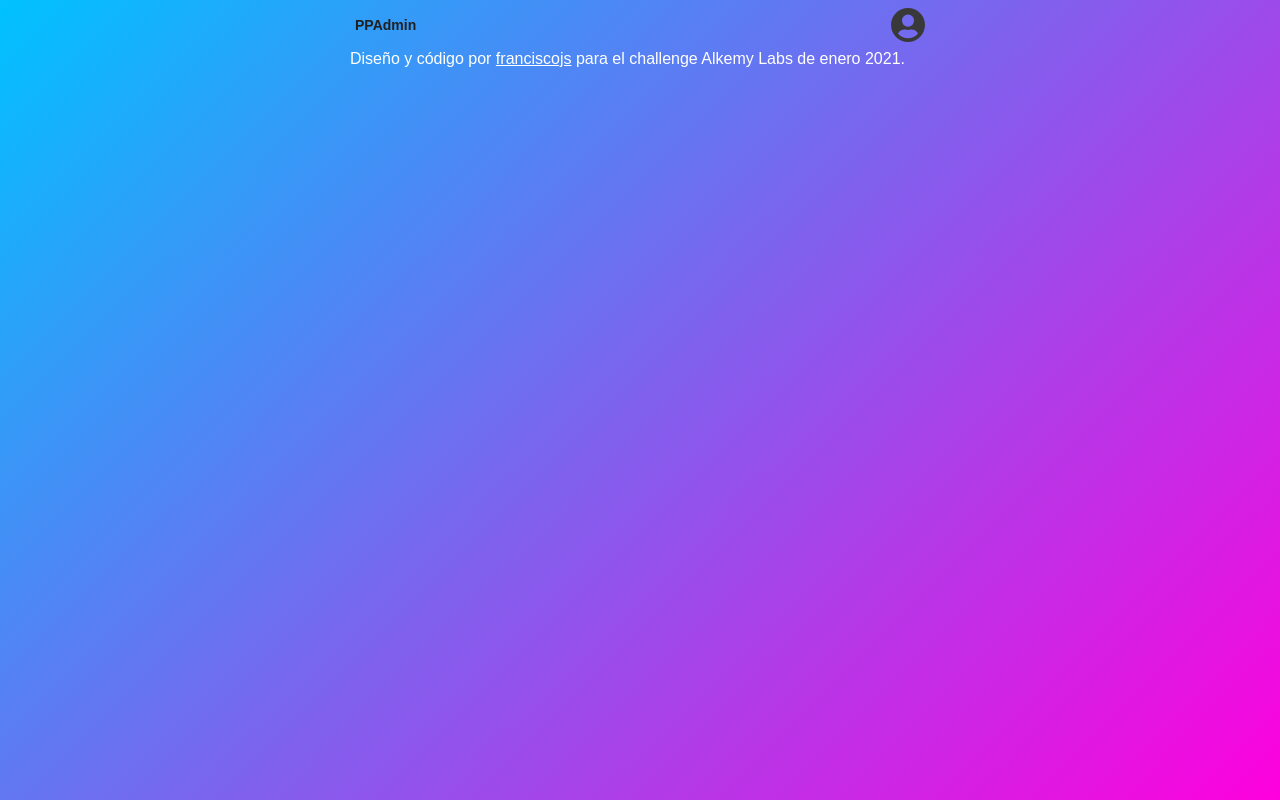
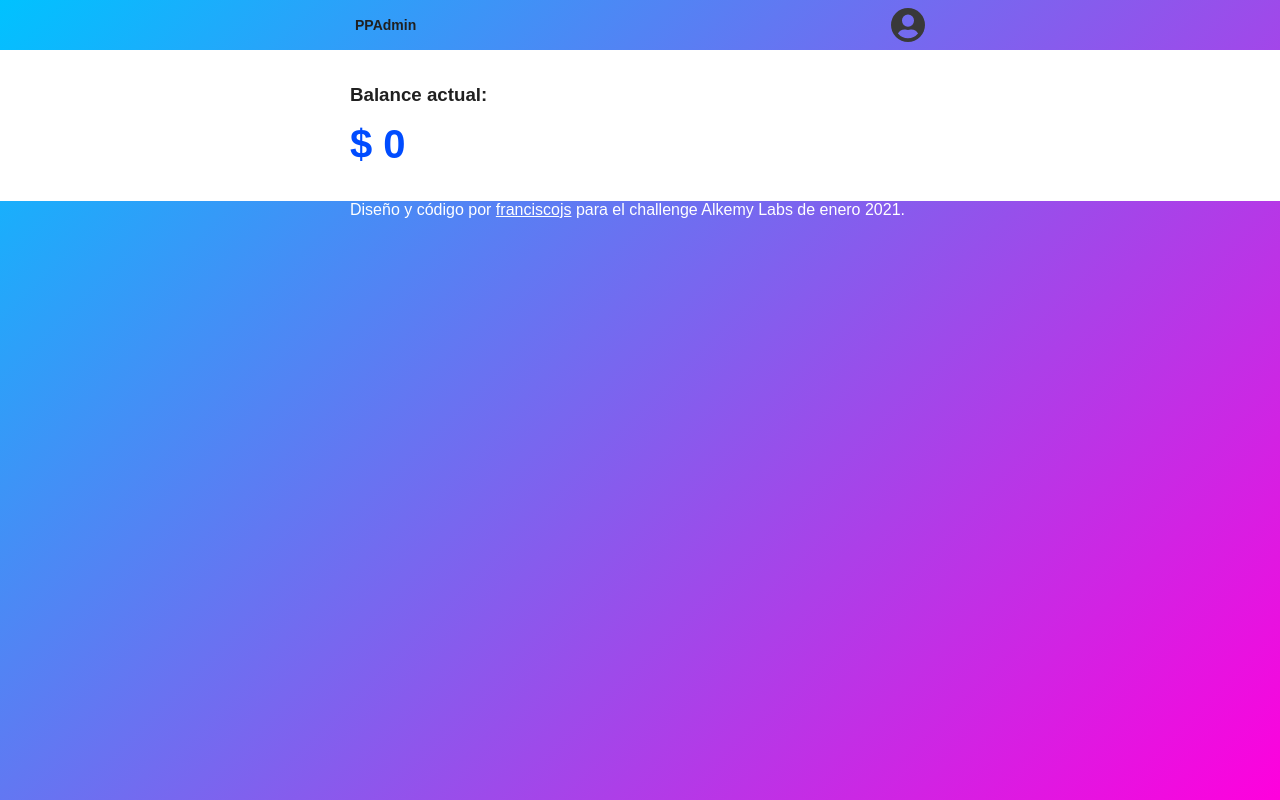
Before and after one commit to franciscojs12/alkemy-challenge, a React (Create React App) app in the folder client/: page / in a window 1280 px wide. Built offline with nearby package versions, Linux system fonts and the light colour scheme; a web font is replaced by a local one.

Commit message:
Created Main component which will show current balance.

```diff
--- a/client/src/App.js
+++ b/client/src/App.js
@@ -1,10 +1,12 @@
 import Header from './components/Header';
+import Main from './components/Main';
 import Footer from './components/Footer';
 
 const App = () => {
   return (
     <div className="App">
       <Header />
+      <Main />
       <Footer />
     </div>
   );
--- /dev/null
+++ b/client/src/components/Main.js
@@ -0,0 +1,26 @@
+const Main = ({ balance }) => {
+  return (
+    <main className="c-balance">
+      <div className="container c-balance__container">
+        <h3 className="c-balance__title">Balance actual:</h3>
+        <h1 className={`c-balance__amount ${balanceColor(balance)}`}>
+          $ <span className="c-balance__number">{balance}</span>
+        </h1>
+      </div>
+    </main>
+  );
+};
+
+Main.defaultProps = {
+  balance: 0,
+};
+
+const balanceColor = (number) => {
+  if (number >= 0) {
+    return 'balance-positive';
+  } else {
+    return 'balance-negative';
+  }
+};
+
+export default Main;
```
Also changed, not shown: 1 other file (tests, documents, lock files or other folders).
